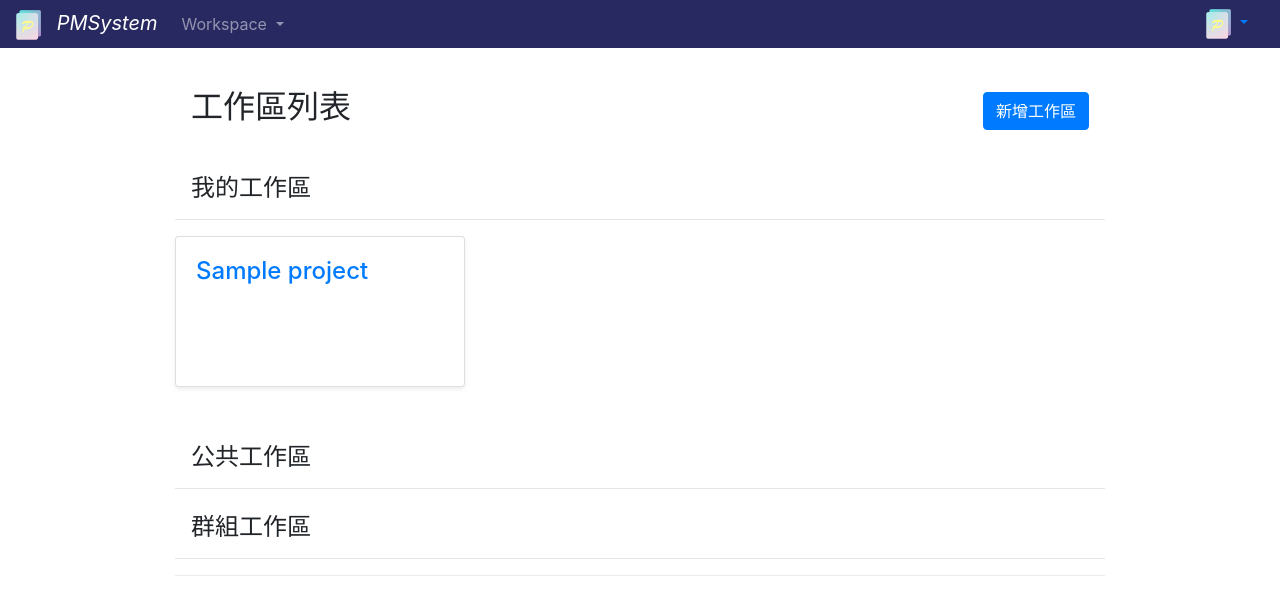
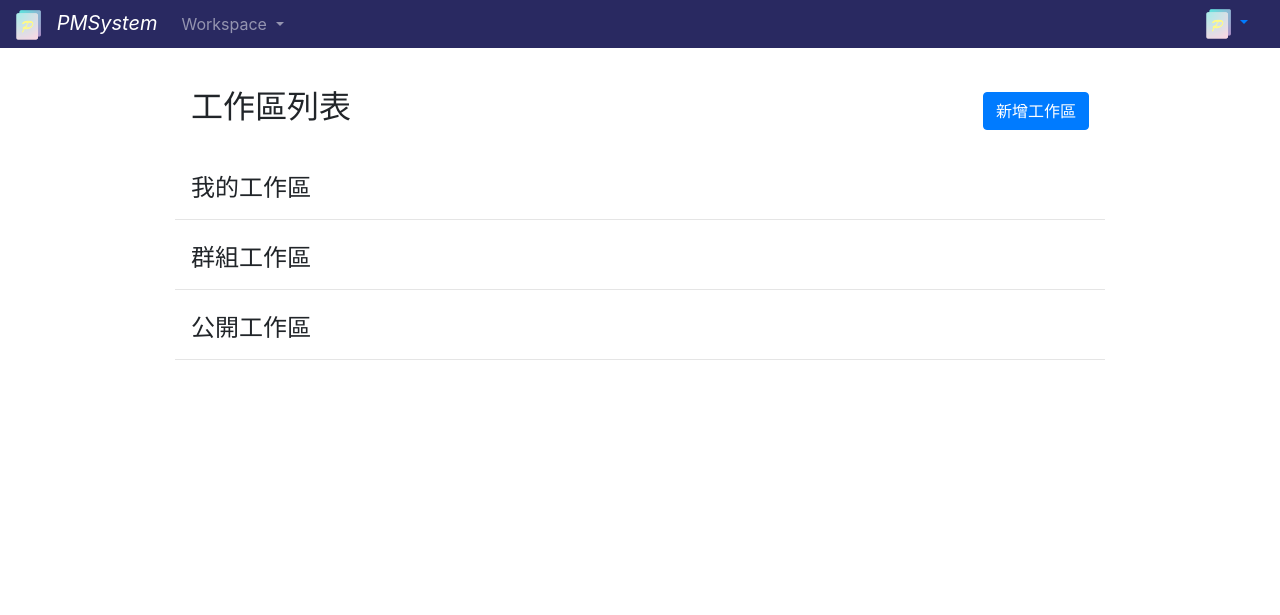
Before and after one commit to gordan0410/Python_ProjectManageSystem, a Django app: page / in a window 1280 px wide. Shown: the top 615 px of the page. Run offline with Django 3.2, Linux system fonts and the light colour scheme; a user stored in the database is signed in; tables that the repository leaves empty hold one stand-in row (values such as "Sample post"); some libraries are stand-ins or nearby versions.

Commit message:
feature: index工作區分類及hover
1. 添加hover效果
2. 分類index工作區:
私人
群組
公開

```diff
--- a/Project_Manage_System/pms_index/templates/index.html
+++ b/Project_Manage_System/pms_index/templates/index.html
@@ -13,10 +13,10 @@
         <div class="container-fluid">
             {% for message in messages %}
                 {% if "Workspace" in message.tags %}
-    <div class="alert alert-success alert-dismissible fade show" role="alert">{{message}}
+                    <div class="alert alert-success alert-dismissible fade show" role="alert">{{ message }}
                 {% endif %}
             {% endfor %}
-        {% if messages%}
+            {% if messages %}
                 <button type="button" class="close" data-dismiss="alert" aria-label="Close">
                     <span aria-hidden="true">&times;</span>
                 </button>
@@ -60,13 +60,13 @@
                                         {% for visibility in new_project_form.visibility %}
                                             <div class="custom-control custom-radio custom-control-inline">
                                                 {{ visibility.tag }}
-                                        <label class="custom-control-label" for="{{visibility.id_for_label}}">
+                                                <label class="custom-control-label" for="{{ visibility.id_for_label }}">
                                                     {% if forloop.counter0 == 0 %}
                                                         {{ visibility_label.0 }}
                                                     {% elif forloop.counter0 == 1 %}
+                                                        {{ visibility_label.2 }}
+                                                    {% elif forloop.counter0 == 2 %}
                                                         {{ visibility_label.1 }}
-                                            {% elif forloop.counter0 == 2 %}
-                                            {{ visibility_label.2 }}
                                                     {% endif %}
                                                 </label>
                                             </div>
@@ -74,7 +74,8 @@
                                         <hr>
                                         <div class="flex justify-content-end">
                                             <input class="btn btn-success" type="submit" name="save_next" value="儲存">
-                                        <button type="button" class="btn btn-secondary" data-dismiss="modal">取消</button>
+                                            <button type="button" class="btn btn-secondary" data-dismiss="modal">取消
+                                            </button>
                                         </div>
                                     </form>
                                 </div>
@@ -89,41 +90,20 @@
                 <hr class="solid mt-0">
                 <div class="row">
                         {% for project in my_projects %}
-                <div class="col-md-4">
-                    <a href="{% url 'Workspace' project.id %}">
-                        <div class="card shadow-sm rounded">
-                            <div class="card-body">
-                                <h4>{{ project.name }}</h4>
-                                <br>
-                                <br>
-                                <br>
-                            </div>
-                        </div>
+                            <div class="col-md-3">
+                                <a class="btn btn-outline-info workspace_btn shadow-sm" role="button"
+                                   href="{% url 'Workspace' project.id %}">
+                                    <h4 class="workspace_title">{{ project.name }}</h4>
+                                    <button class="btn workspace_more_btn nonetriggered" data-toggle="dropdown"
+                                            type="button"
+                                            aria-haspopup="true"
+                                            aria-expanded="false">
+                                        <img src="{% static "images/more_icon1.png" %}">
+                                    </button>
+                                    <ul class="dropdown-menu">
+                                        <li class="dropdown-item workspace_more_items workspace_delete" href="#">刪除</li>
+                                    </ul>
                                 </a>
-                    <br>
-                    <br>
-                </div>
-                {% endfor %}
-            </div>
-            <nav class="navbar">
-                <h4>公共工作區</h4>
-            </nav>
-            <hr class="solid mt-0">
-            <div class="row">
-                {% for project in public_projects %}
-                <div class="col-md-4">
-                    <a href="{% url 'Workspace' project.id %}">
-                        <div class="card shadow-sm rounded">
-                            <div class="card-body">
-                                <h4>{{ project.name }}</h4>
-                                <br>
-                                <br>
-                                <br>
-                            </div>
-                        </div>
-                    </a>
-                    <br>
-                    <br>
                             </div>
                         {% endfor %}
                 </div>
@@ -131,22 +111,45 @@
                     <h4>群組工作區</h4>
                 </nav>
                 <hr class="solid mt-0">
-            <div class="dropdown-divider"></div>
                 <div class="row">
                     {% for project in group_projects %}
-                <div class="col-md-4">
-                    <a href="{% url 'Workspace' project.id %}">
-                        <div class="card shadow-sm rounded">
-                            <div class="card-body">
-                                <h4>{{ project.name }}</h4>
-                                <br>
-                                <br>
-                                <br>
+                        <div class="col-md-3">
+                            <a class="btn btn-outline-info workspace_btn shadow-sm" role="button"
+                               href="{% url 'Workspace' project.id %}">
+                                <h4 class="workspace_title">{{ project.name }}</h4>
+                                <button class="btn workspace_more_btn nonetriggered" data-toggle="dropdown"
+                                        type="button"
+                                        aria-haspopup="true"
+                                        aria-expanded="false">
+                                    <img src="{% static "images/more_icon1.png" %}">
+                                </button>
+                                <ul class="dropdown-menu">
+                                    <li class="dropdown-item workspace_more_items workspace_delete" href="#">刪除</li>
+                                </ul>
+                            </a>
                         </div>
+                    {% endfor %}
                 </div>
+                <nav class="navbar">
+                    <h4>公開工作區</h4>
+                </nav>
+                <hr class="solid mt-0">
+                <div class="row">
+                    {% for project in public_projects %}
+                        <div class="col-md-3">
+                            <a class="btn btn-outline-info workspace_btn shadow-sm" role="button"
+                               href="{% url 'Workspace' project.id %}">
+                                <h4 class="workspace_title">{{ project.name }}</h4>
+                                <button class="btn workspace_more_btn nonetriggered" data-toggle="dropdown"
+                                        type="button"
+                                        aria-haspopup="true"
+                                        aria-expanded="false">
+                                    <img src="{% static "images/more_icon1.png" %}">
+                                </button>
+                                <ul class="dropdown-menu">
+                                    <li class="dropdown-item workspace_more_items workspace_delete" href="#">刪除</li>
+                                </ul>
                             </a>
-                    <br>
-                    <br>
                         </div>
                     {% endfor %}
                 </div>
@@ -156,3 +159,52 @@
         </div>
     </div>
 {% endblock %}
+{% block style %}
+    <style>
+        .workspace_btn {
+            width: 100%;
+            margin: 7%;
+            padding: 12%;
+        }
+
+        .workspace_title {
+            display: inline-block;
+        }
+
+        .workspace_more_btn {
+            padding: unset;
+            float: right;
+            visibility: hidden;
+            filter: invert(93%) sepia(8%) saturate(177%) hue-rotate(169deg) brightness(40%) contrast(88%);
+        }
+    </style>
+{% endblock %}
+{% block script %}
+    <script>
+        //more button hover
+        $('body').on('mouseenter', '.workspace_btn', function () {
+            $(this).find(".workspace_more_btn").css({"visibility": "visible"})
+        })
+        $('body').on('mouseleave', '.workspace_btn', function () {
+            $(this).find(".workspace_more_btn.nonetriggered").css({"visibility": "hidden"})
+        })
+        //more button 按下 button 效果恆亮, 取消則回復原狀
+        $('.workspace_btn').on('show.bs.dropdown', function (event) {
+            $(this).closest(".workspace_more_btn").css({"visibility": "visible"})
+            $(this).find('.workspace_more_btn').removeClass('nonetriggered')
+            $(this).closest('.workspace_btn').addClass('active')
+        })
+        $('.workspace_btn').on('hide.bs.dropdown', function (event) {
+            $(this).find('.workspace_more_btn').addClass('nonetriggered')
+            $(this).find(".workspace_more_btn.nonetriggered").css({"visibility": "hidden"})
+            $(this).closest('.workspace_btn').removeClass('active')
+        })
+        //more button 按下不跳轉
+        $('body').on('click', '.workspace_more_btn', function (event) {
+            event.preventDefault()
+        })
+        $('body').on('click', '.workspace_more_items', function (event) {
+            event.preventDefault()
+        })
+    </script>
+{% endblock %}
--- a/Project_Manage_System/pms_index/views.py
+++ b/Project_Manage_System/pms_index/views.py
@@ -12,9 +12,22 @@ import json
 
 @login_required(login_url="Login")
 def pms_index(request):
-    my_projects = Projects.objects.filter(visibility_id=1)
-    public_projects = Projects.objects.filter(visibility_id=2)
-    group_projects = Projects.objects.filter(visibility_id=3)
+    my_projects = []
+    projects_list_include_myself_as_owner = ProjectMembers.objects.filter(member_id=request.user).filter(member_status='Owner')
+    for projects in projects_list_include_myself_as_owner:
+        projects_list_private = Projects.objects.filter(id=projects.project_id_id).filter(visibility_id=1).filter(status='active').values()
+        if projects_list_private:
+            my_projects.append({'id': projects_list_private[0]['id'], 'name': projects_list_private[0]['name']})
+
+    group_projects = []
+    projects_list_include_myself = ProjectMembers.objects.filter(member_id=request.user)
+    for projects in projects_list_include_myself:
+        projects_list_group = Projects.objects.filter(id=projects.project_id_id).filter(visibility_id=3).filter(status='active').values()
+        if projects_list_group:
+            group_projects.append({'id': projects_list_group[0]['id'], 'name': projects_list_group[0]['name']})
+
+    public_projects = Projects.objects.filter(visibility_id=2).filter(status='active').values()
+
     all_users = User.objects.exclude(username=request.user)
     new_project_form = ProjectForm()
     visibility_label = VisibilityAttribute.objects.values_list('visibility', flat=True)
```
Lines whose indentation alone changed are shown as unchanged.
